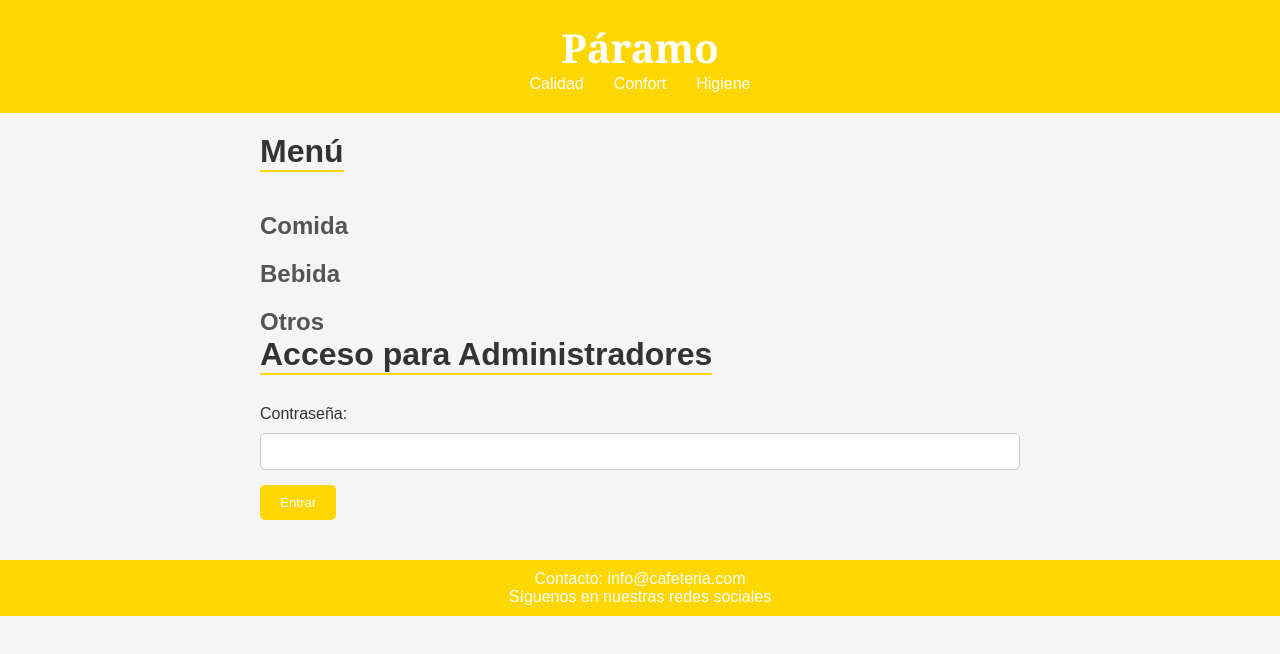
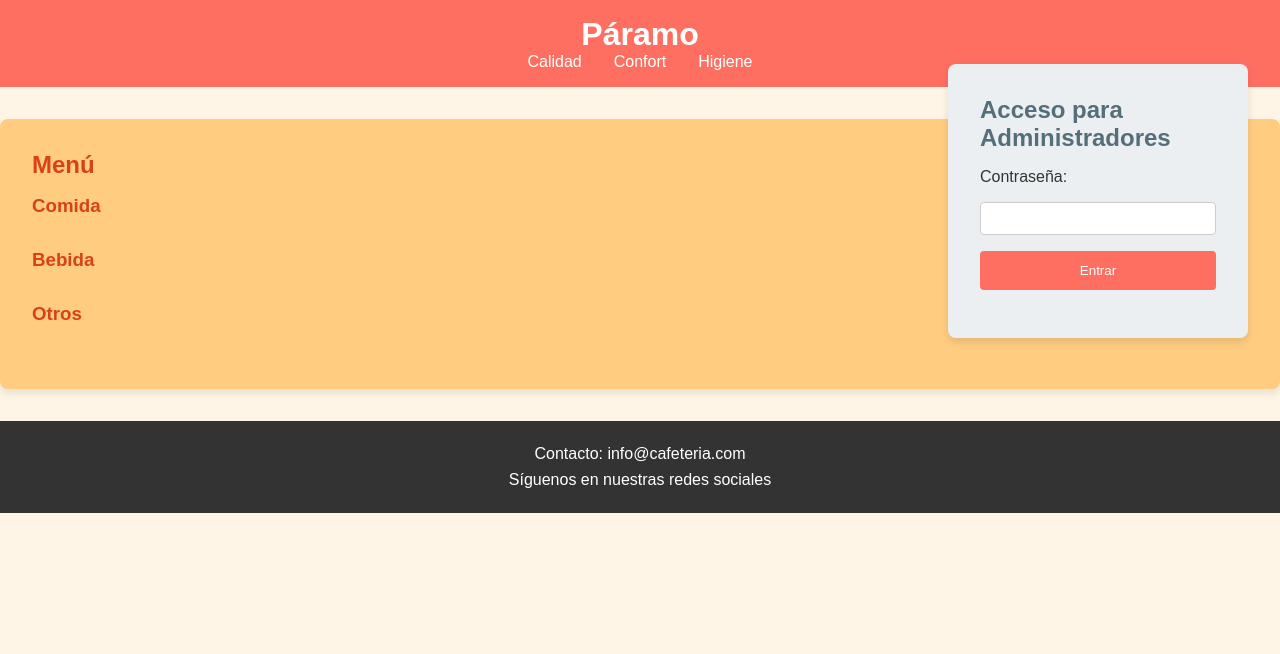
Before and after one commit to Myvoc24/Men-de-cafeter-a, a plain HTML site: page index.html in a window 1280 px wide. Drawn offline with Linux system fonts and the light colour scheme.

Commit message:
Add files via upload

```diff
--- a/styles.css
+++ b/styles.css
@@ -1,124 +1,156 @@
+/* Reset de márgenes y rellenos */
 * {
-    box-sizing: border-box;
     margin: 0;
     padding: 0;
+    box-sizing: border-box;
 }
 
+/* Fuente y fondo general */
 body {
     font-family: 'Arial', sans-serif;
-    background-color: #F5F5F5;
+    background-color: #fff5e6; /* Fondo color crema */
     color: #333;
-    margin: 0;
-    padding: 0;
 }
 
 header {
-    background-color: #FFD700;
-    color: #FFFFFF;
-    padding: 20px 0;
+    background-color: #ff6f61; /* Naranja intenso */
+    color: white;
+    padding: 1rem;
     text-align: center;
-}
-
-header h1 {
-    margin: 0;
-    font-size: 2.5em;
-    font-family: 'Georgia', serif;
 }
 
 nav ul {
     list-style: none;
-    padding: 0;
-    margin: 0;
     display: flex;
     justify-content: center;
 }
 
-nav ul li {
-    margin: 0 15px;
+nav li {
+    margin: 0 1rem;
 }
 
-nav ul li a {
-    text-decoration: none;
-    color: #333;
-    font-size: 1.2em;
+#menu {
+    padding: 2rem;
+    background-color: #ffcc80; /* Naranja suave */
+    border-radius: 8px;
+    box-shadow: 0 4px 8px rgba(0, 0, 0, 0.1);
+    margin: 2rem 0;
 }
 
-nav ul li a:hover {
-    color: #FFD700;
+#menu h2, #menu h3 {
+    color: #d84315; /* Marrón rojizo */
+    margin-bottom: 1rem;
 }
 
-main {
-    padding: 20px;
-    max-width: 800px;
-    margin: 0 auto;
+#menu ul {
+    list-style: none;
+    margin-bottom: 2rem;
 }
 
-section h2 {
-    color: #333;
-    font-size: 2em;
-    border-bottom: 2px solid #FFD700;
-    display: inline-block;
-    margin-bottom: 20px;
+#menu li {
+    background-color: white;
+    padding: 0.5rem 1rem;
+    margin-bottom: 0.5rem;
+    border-radius: 4px;
+    box-shadow: 0 2px 4px rgba(0, 0, 0, 0.1);
+    font-size: 1.1rem;
+    color: #4e342e; /* Marrón oscuro */
 }
 
-section h3 {
-    color: #555;
-    font-size: 1.5em;
-    margin-top: 20px;
+#actualizar-menu {
+    padding: 2rem;
+    background-color: #eceff1; /* Gris claro */
+    border-radius: 8px;
+    box-shadow: 0 4px 8px rgba(0, 0, 0, 0.1);
+    margin: 2rem 0;
 }
 
-#comidaItems li, #bebidaItems li, #otrosItems li {
-    background-color: #FFFFFF;
-    border: 1px solid #FFD700;
-    padding: 10px;
-    margin: 10px 0;
-    border-radius: 5px;
-    transition: background-color 0.3s;
+#actualizar-menu h2 {
+    color: #546e7a; /* Azul grisáceo */
+    margin-bottom: 1rem;
 }
 
-#comidaItems li:hover, #bebidaItems li:hover, #otrosItems li:hover {
-    background-color: #FFE4B5;
+#menuForm label,
+#menuForm select,
+#menuForm input,
+#menuForm button {
+    display: block;
+    width: 100%;
+    margin-bottom: 1rem;
 }
 
-#menuForm, #loginForm {
-    display: flex;
-    flex-direction: column;
+#menuForm select,
+#menuForm input {
+    padding: 0.5rem;
+    border: 1px solid #ccc;
+    border-radius: 4px;
 }
 
-#menuForm label, #loginForm label {
-    margin: 10px 0 5px;
+#menuForm button {
+    padding: 0.75rem;
+    background-color: #ff6f61; /* Naranja intenso */
+    color: white;
+    border: none;
+    border-radius: 4px;
+    cursor: pointer;
 }
 
-#menuForm select, #menuForm input, #loginForm input {
-    width: 100%;
-    padding: 10px;
-    margin: 5px 0;
-    border: 1px solid #CCC;
-    border-radius: 5px;
+#menuForm button:hover {
+    background-color: #e64a19; /* Naranja más oscuro */
 }
 
-#menuForm button, #loginForm button {
-    background-color: #FFD700;
-    color: #FFFFFF;
-    padding: 10px 20px;
-    border: none;
-    border-radius: 5px;
-    cursor: pointer;
-    transition: background-color 0.3s;
-    align-self: flex-start;
-    margin-top: 10px;
+#login {
+    padding: 2rem;
+    background-color: #eceff1; /* Gris claro */
+    border-radius: 8px;
+    box-shadow: 0 4px 8px rgba(0, 0, 0, 0.1);
+    margin: 2rem 0;
+    position: absolute;
+    top: 2rem;
+    right: 2rem;
+    width: 300px;
 }
 
-#menuForm button:hover, #loginForm button:hover {
-    background-color: #FFC107;
+#login h2 {
+    color: #546e7a; /* Azul grisáceo */
+    margin-bottom: 1rem;
+}
+
+#loginForm label,
+#loginForm input,
+#loginForm button {
+    display: block;
+    width: 100%;
+    margin-bottom: 1rem;
+}
+
+#loginForm input {
+    padding: 0.5rem;
+    border: 1px solid #ccc;
+    border-radius: 4px;
+}
+
+#loginForm button {
+    padding: 0.75rem;
+    background-color: #ff6f61; /* Naranja intenso */
+    color: white;
+    border: none;
+    border-radius: 4px;
+    cursor: pointer;
+}
+
+#loginForm button:hover {
+    background-color: #e64a19; /* Naranja más oscuro */
 }
 
 footer {
-    background-color: #FFD700;
-    color: #FFFFFF;
+    background-color: #333;
+    color: white;
     text-align: center;
-    padding: 10px 0;
-    position: relative;
-    width: 100%;
-    margin-top: 20px;
+    padding: 1rem;
+    margin-top: 2rem;
 }
+
+footer p {
+    margin: 0.5rem 0;
+}
```
